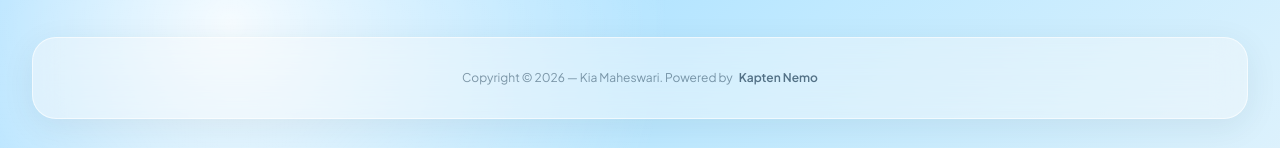
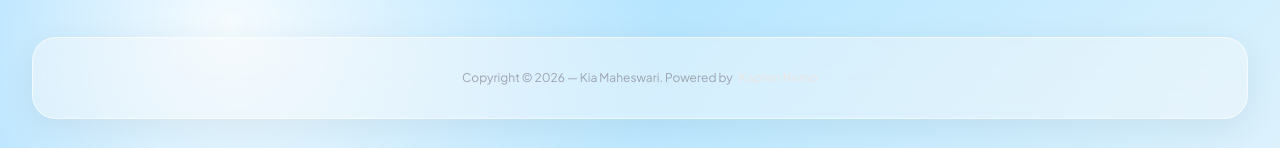
Before and after one commit to 8XPLOIT/kia, a React (Vite) app: page / in a window 1280 px wide. Shown: the part 4040-4188 px from the top of the page. Built offline with nearby package versions, Linux system fonts and the light colour scheme.

Commit message:
Updated Footer.tsx

```diff
--- a/src/components/Footer.tsx
+++ b/src/components/Footer.tsx
@@ -5,12 +5,17 @@ export function Footer() {
     <footer className="relative z-10 mt-20 px-4 sm:px-6 lg:px-8 pb-8">
   <div className="max-w-7xl mx-auto">
     <div className="glass-card p-6 sm:p-8 rounded-3xl text-center">
-      <p className="font-body text-xs text-nusantara-deep/50 flex items-center justify-center gap-1.5">
+      {/* Menambahkan flex-wrap agar tidak berantakan di layar HP yang sangat kecil */}
+      <p className="font-body text-xs text-gray-400 flex flex-wrap items-center justify-center gap-1.5">
         Copyright © 2026 — Kia Maheswari. Powered by
-        <a href="https://8xploit.github.io/cv"
+        <a
+          href="https://8xploit.github.io/cv"
           target="_blank"
           rel="noopener noreferrer"
-          className="font-semibold text-nusantara-deep/70 hover:text-nusantara-deep transition-colors cursor-pointer">Kapten Nemo
+          /* Menyesuaikan warna hover dengan tema merah/maroon baru */
+          className="font-semibold text-gray-200 hover:text-red-500 hover:underline underline-offset-4 transition-all duration-300 cursor-pointer"
+        >
+          Kapten Nemo
         </a>
       </p>
     </div>
```
